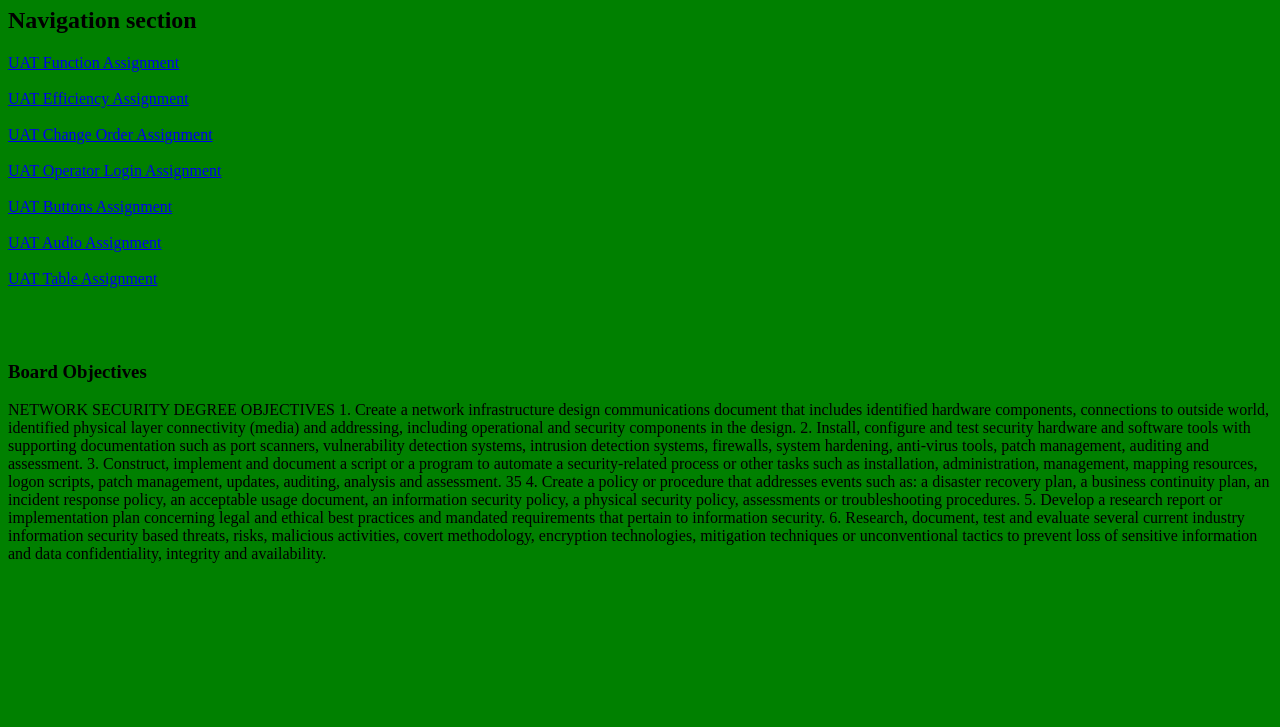
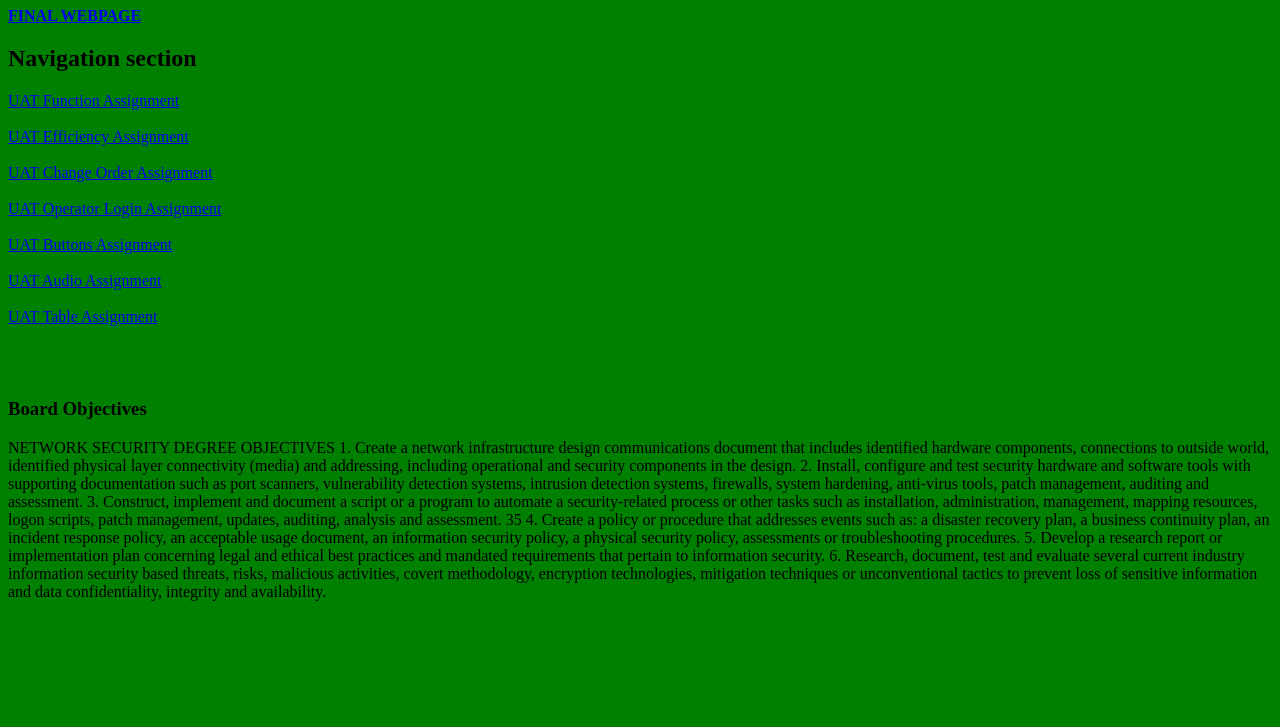
Before and after one commit to Geogman89/Geogman89.github.io, a plain HTML site: page index.html in a window 1280 px wide. Shown: the part 73-800 px from the top of the page. Drawn offline with Linux system fonts and the light colour scheme.

Commit message:
Update index.html

```diff
--- a/index.html
+++ b/index.html
@@ -8,6 +8,7 @@
 </head>
 <body style="background-color: green;">
     <h1 style="text-align:center;" ><b>Welcome to Geogman89's Landing Page</b></h1>
+    <a href="https://github.com/Geogman89/Geogman89.github.io/finalwebpage.html"><b>FINAL WEBPAGE</b></a>
      <h2>Navigation section</h2>
     <a href="https://github.com/Geogman89/UATFunction.git">UAT Function Assignment</a><br></br>
     <a href="https://github.com/Geogman89/UAT-Efficiency.git">UAT Efficiency Assignment</a><br></br>
```
